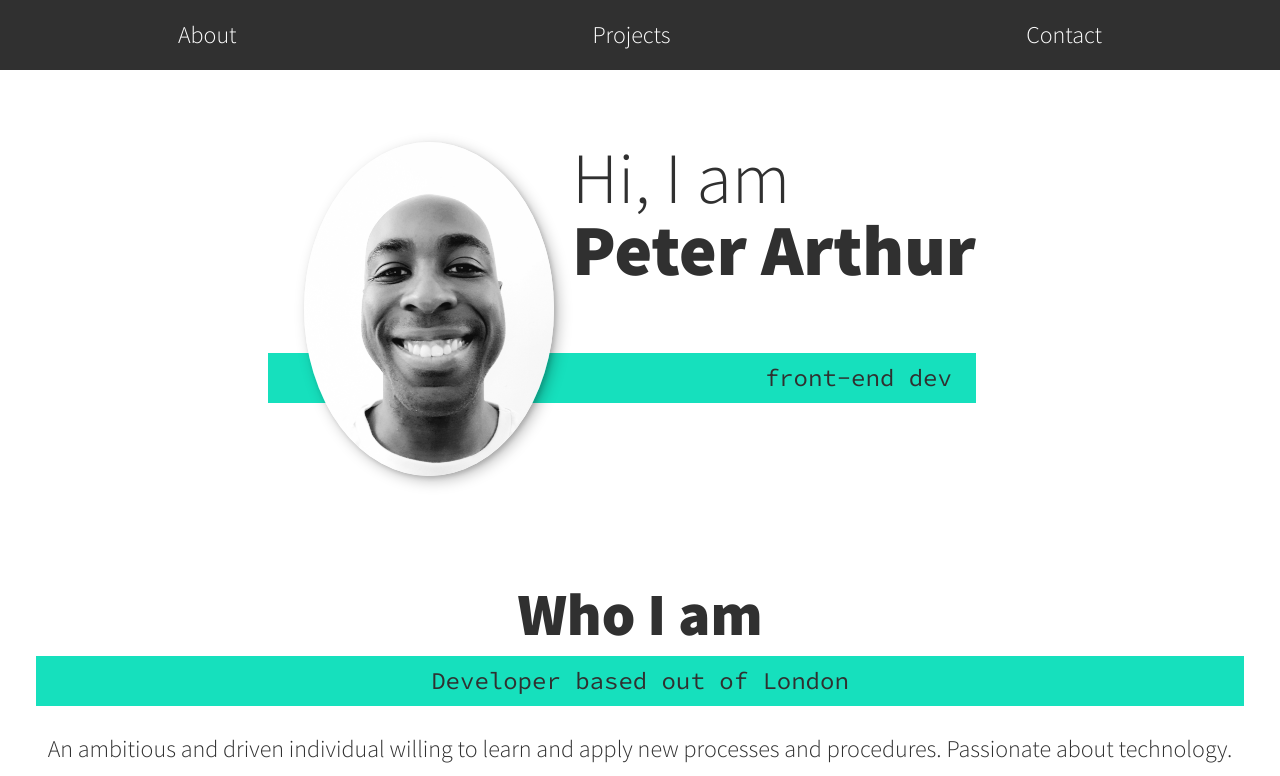
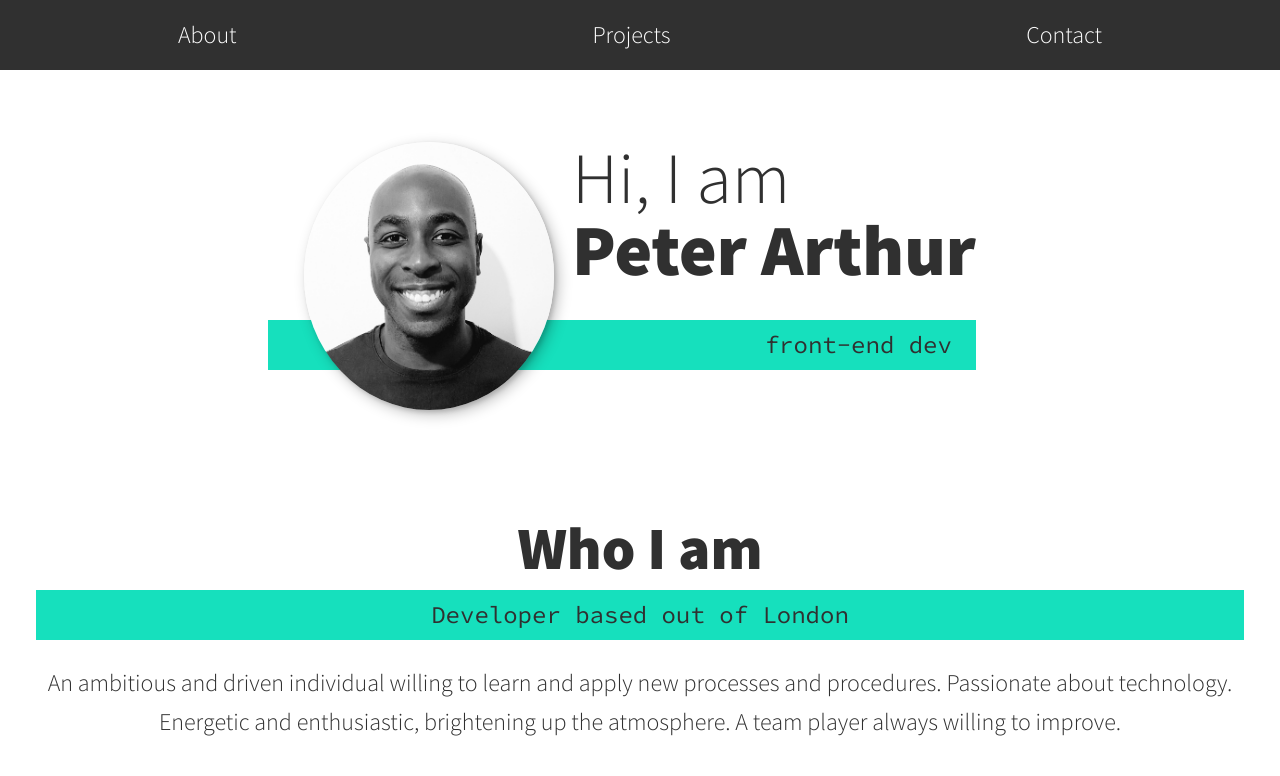
Before and after one commit to prra-codes/peter-arthur-portfolio, a React (Create React App) app: page / in a window 1280 px wide. Shown: the top 776 px of the page. Built offline with nearby package versions, Linux system fonts and the light colour scheme.

Commit message:
profile pic change

```diff
--- a/src/App.js
+++ b/src/App.js
@@ -1,4 +1,4 @@
-import myProfilePicture from "./images/peter-profile-picture.jpg";
+import profilePicture from "./images/peter-arthur-profile.jpg";
 import { FaGithub } from "react-icons/fa";
 import { FaLinkedin } from "react-icons/fa";
 import { IoMdMail } from "react-icons/io";
@@ -31,7 +31,8 @@ function App() {
           front-end dev
         </p>
         <img
-          src={myProfilePicture}
+          // src={myProfilePicture}
+          src={profilePicture}
           alt="a picture of Peter Arthur"
           className="intro__img"
         />
```
Also changed, not shown: src/images/peter-arthur-profile.jpg (added), src/images/peter-profile-picture.jpg (deleted).
